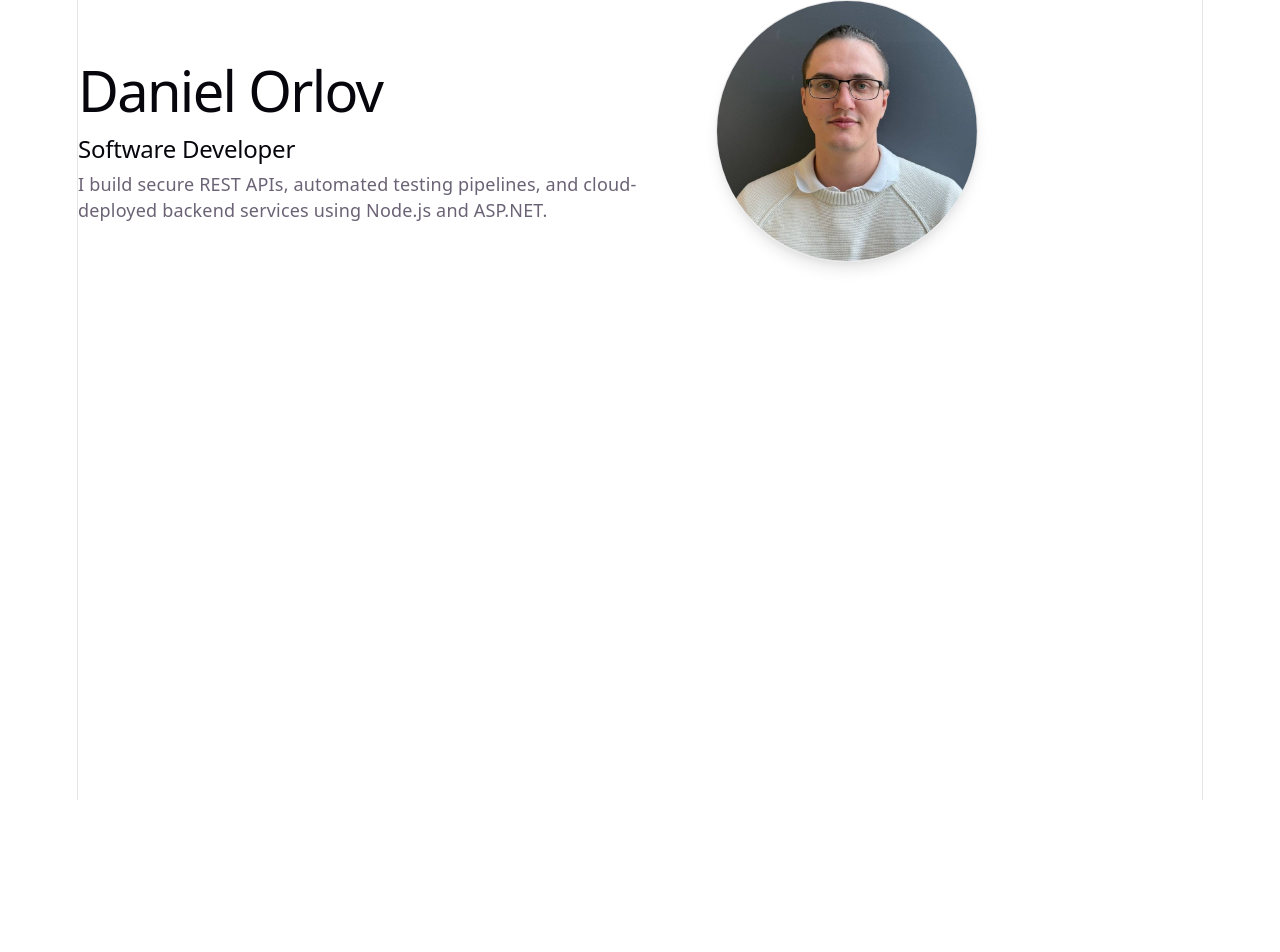
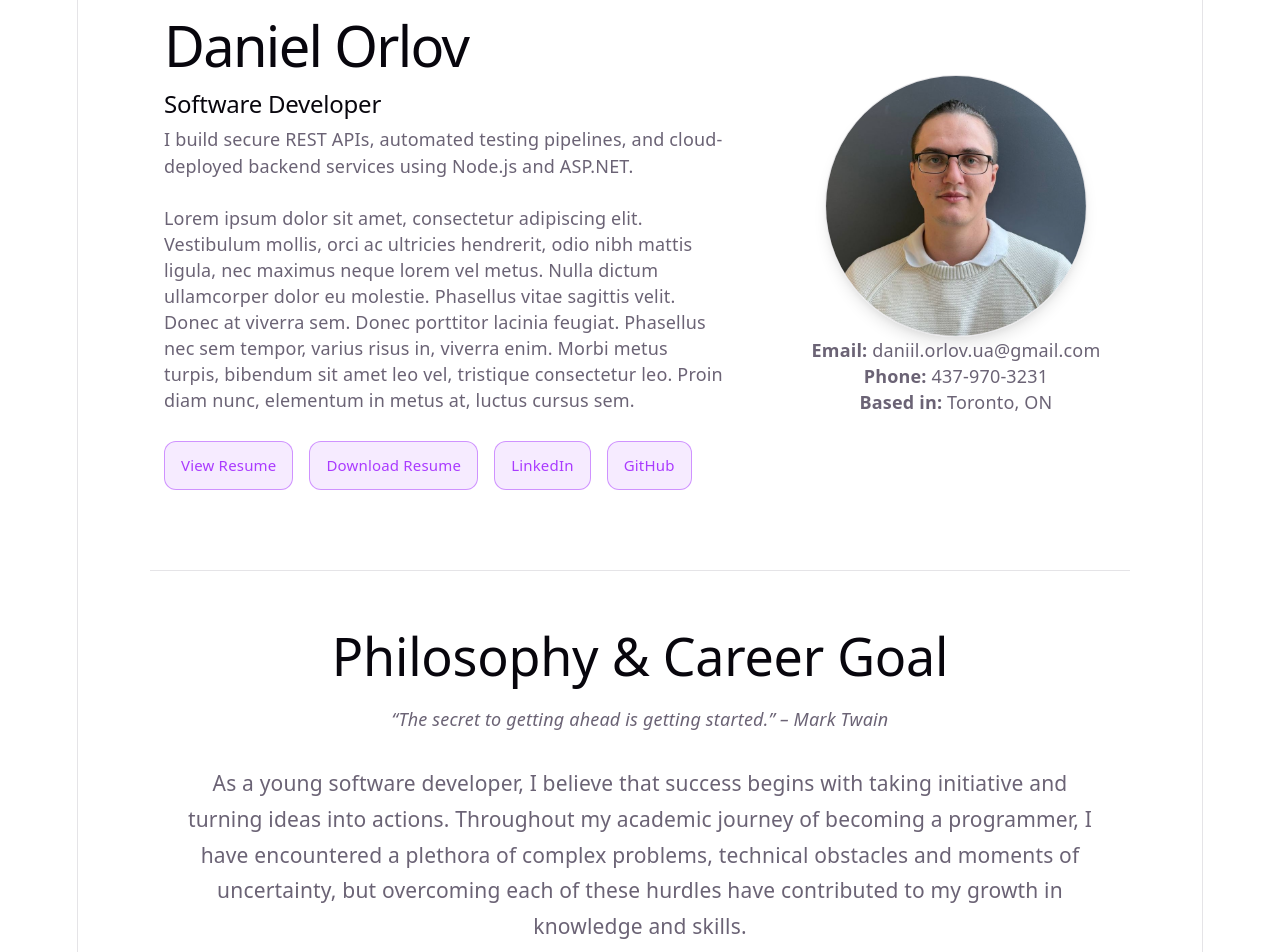
Before and after one commit to DanielOrlov/DanielOrlov-Portfolio, a React (Vite) app: page / in a window 1280 px wide. Shown: the top 952 px of the page. Before the commit the page ends 800 px from the top, so only its background shows below. Built offline with nearby package versions, Linux system fonts and the light colour scheme.

Commit message:
added prof summary

```diff
--- a/src/App.css
+++ b/src/App.css
@@ -58,11 +58,11 @@
 
 #center {
   display: flex;
-  flex-direction: column;
-  gap: 25px;
-  place-content: center;
-  place-items: center;
-  flex-grow: 1;
+  align-items: center;
+  justify-content: center;
+  min-height: 100svh;
+  padding: 32px 20px;
+  box-sizing: border-box;
 
   @media (max-width: 1024px) {
     padding: 32px 20px 24px;
--- a/src/App.tsx
+++ b/src/App.tsx
@@ -1,11 +1,13 @@
 //import "./App.css";
 import PersonalData from "./components/PersonalData";
+import ProfessionalSummary from "./components/ProfessionalSummary";
 
 export default function App() {
   return (
     <>
       <PersonalData />
       <section id="spacer"></section>
+      <ProfessionalSummary />
     </>
   );
 }
--- a/src/components/PersonalData.tsx
+++ b/src/components/PersonalData.tsx
@@ -1,5 +1,8 @@
 import React from "react";
-import "./css/PersonalData.css"; // we'll add this
+import "./css/PersonalData.css";
+import avatar from "/src/assets/avatar.jpg";
+
+const ResumePath = "/src/assets/files/Daniel-Orlov-resume.pdf";
 
 const PersonalData = () => {
   return (
@@ -12,10 +15,51 @@ const PersonalData = () => {
             I build secure REST APIs, automated testing pipelines, and
             cloud-deployed backend services using Node.js and ASP.NET.
           </p>
+          <br />
+          <p>
+            Lorem ipsum dolor sit amet, consectetur adipiscing elit. Vestibulum
+            mollis, orci ac ultricies hendrerit, odio nibh mattis ligula, nec
+            maximus neque lorem vel metus. Nulla dictum ullamcorper dolor eu
+            molestie. Phasellus vitae sagittis velit. Donec at viverra sem.
+            Donec porttitor lacinia feugiat. Phasellus nec sem tempor, varius
+            risus in, viverra enim. Morbi metus turpis, bibendum sit amet leo
+            vel, tristique consectetur leo. Proin diam nunc, elementum in metus
+            at, luctus cursus sem.
+          </p>
+          <div className="personal__actions">
+            <a href="/src/assets/files/Daniel-Orlov-resume.pdf" className="btn">
+              View Resume
+            </a>
+            <a
+              href="/src/assets/files/Daniel-Orlov-resume.pdf"
+              download
+              className="btn"
+            >
+              Download Resume
+            </a>
+            <a
+              href="https://www.linkedin.com/in/daniil-orlov-ua/"
+              className="btn"
+            >
+              LinkedIn
+            </a>
+            <a href="https://github.com/DanielOrlov" className="btn">
+              GitHub
+            </a>
+          </div>
         </div>
 
         <div className="personal__image">
-          <img src="/src/assets/avatar.jpg" alt="Daniel Orlov" />
+          <img src={avatar} alt="Daniel Orlov" />
+          <p>
+            <strong>Email:</strong> daniil.orlov.ua@gmail.com
+          </p>
+          <p>
+            <strong>Phone:</strong> 437-970-3231
+          </p>
+          <p>
+            <strong>Based in:</strong> Toronto, ON
+          </p>
         </div>
       </div>
     </section>
--- a/src/components/ProfessionalSummary.tsx
+++ b/src/components/ProfessionalSummary.tsx
@@ -0,0 +1,38 @@
+import "./css/ProfessionalSummary.css";
+
+const ProfessionalSummary = () => {
+  return (
+    <section className="summary-section" id="summary">
+      <div className="summary-container">
+        <div className="summary-divider" />
+
+        <h2 className="summary-title">Philosophy & Career Goal</h2>
+
+        <p className="summary-quote">
+          “The secret to getting ahead is getting started.” – Mark Twain
+        </p>
+
+        <p className="summary-text">
+          As a young software developer, I believe that success begins with
+          taking initiative and turning ideas into actions. Throughout my
+          academic journey of becoming a programmer, I have encountered a
+          plethora of complex problems, technical obstacles and moments of
+          uncertainty, but overcoming each of these hurdles have contributed to
+          my growth in knowledge and skills.
+        </p>
+
+        <p className="summary-text">
+          Looking ahead, my goal is to consistently climb both professionally
+          and technically by building innovative and impactful software
+          solutions. I am driven by the desire to create applications that are
+          not only functional but also meaningful and user focused. By embracing
+          new technology, challenging myself with complex projects, and staying
+          committed to lifelong learning, I am to evolve into a developer who
+          contributes to an efficiency and innovation in the tech industry.
+        </p>
+      </div>
+    </section>
+  );
+};
+
+export default ProfessionalSummary;
--- a/src/components/css/PersonalData.css
+++ b/src/components/css/PersonalData.css
@@ -1,20 +1,29 @@
 .personal {
+  min-height: 100%;
   display: flex;
   align-items: center;
-  justify-content: space-between;
-  gap: 60px;
+  justify-content: center;
+  gap: 72px;
 
   width: 100%;
-  max-width: 900px; /* keeps it tight and centered */
+  max-width: 1040px;
+  margin: 0 auto;
+  padding: 0 32px;
+  box-sizing: border-box;
 }
 
 .personal__text {
-  flex: 1;
+  flex: 1 1 560px;
+  max-width: 560px;
   text-align: left;
 }
 
 .personal__image {
-  flex-shrink: 0; /* prevents image from shrinking */
+  flex: 0 0 320px;
+  display: flex;
+  flex-direction: column;
+  align-items: center;
+  text-align: center;
 }
 
 .personal__image img {
@@ -26,14 +35,60 @@
   box-shadow: var(--shadow);
 }
 
+.personal__actions {
+  display: flex;
+  gap: 16px;
+  margin-top: 28px;
+  flex-wrap: nowrap;
+  justify-content: flex-start;
+}
+
+.btn {
+  display: inline-flex;
+  flex: 0 0 auto;
+  align-items: center;
+  justify-content: center;
+  padding: 10px 16px;
+  border-radius: 12px;
+  font-size: 15px;
+  text-decoration: none;
+  white-space: nowrap;
+
+  color: var(--accent);
+  background: var(--accent-bg);
+  border: 1px solid var(--accent-border);
+  transition: all 0.2s ease;
+}
+
+.btn:hover {
+  background: var(--accent);
+  color: white;
+  transform: translateY(-1px);
+}
+
+.btn:active {
+  transform: translateY(0);
+}
+
 @media (max-width: 1024px) {
   .personal {
     flex-direction: column;
-    text-align: center;
-    gap: 30px;
+    gap: 36px;
+    max-width: 100%;
+    padding: 0 20px;
   }
 
   .personal__text {
+    max-width: 100%;
     text-align: center;
   }
+
+  .personal__image {
+    flex: 0 0 auto;
+  }
+
+  .personal__actions {
+    flex-wrap: wrap;
+    justify-content: center;
+  }
 }
--- /dev/null
+++ b/src/components/css/ProfessionalSummary.css
@@ -0,0 +1,71 @@
+.summary-section {
+  width: 100%;
+  padding: 80px 32px;
+  box-sizing: border-box;
+  display: flex;
+  justify-content: center;
+}
+
+.summary-container {
+  width: 100%;
+  max-width: 980px;
+  text-align: center;
+}
+
+.summary-divider {
+  width: 100%;
+  height: 1px;
+  background: var(--border);
+  margin-bottom: 56px;
+}
+
+.summary-title {
+  margin: 0 0 20px;
+  font-size: 52px;
+  line-height: 1.1;
+}
+
+.summary-quote {
+  margin: 0 auto 32px;
+  font-size: 18px;
+  line-height: 1.7;
+  font-style: italic;
+  color: var(--text);
+  max-width: 760px;
+}
+
+.summary-text {
+  margin: 0 auto 24px;
+  max-width: 930px;
+  font-size: 21px;
+  line-height: 1.7;
+  color: var(--text);
+}
+
+.summary-text:last-child {
+  margin-bottom: 0;
+}
+
+@media (max-width: 1024px) {
+  .summary-section {
+    padding: 64px 20px;
+  }
+
+  .summary-divider {
+    margin-bottom: 40px;
+  }
+
+  .summary-title {
+    font-size: 38px;
+  }
+
+  .summary-quote {
+    font-size: 17px;
+    margin-bottom: 24px;
+  }
+
+  .summary-text {
+    font-size: 18px;
+    line-height: 1.75;
+  }
+}
```
Also changed, not shown: 1 other file (tests, documents, lock files or other folders).
